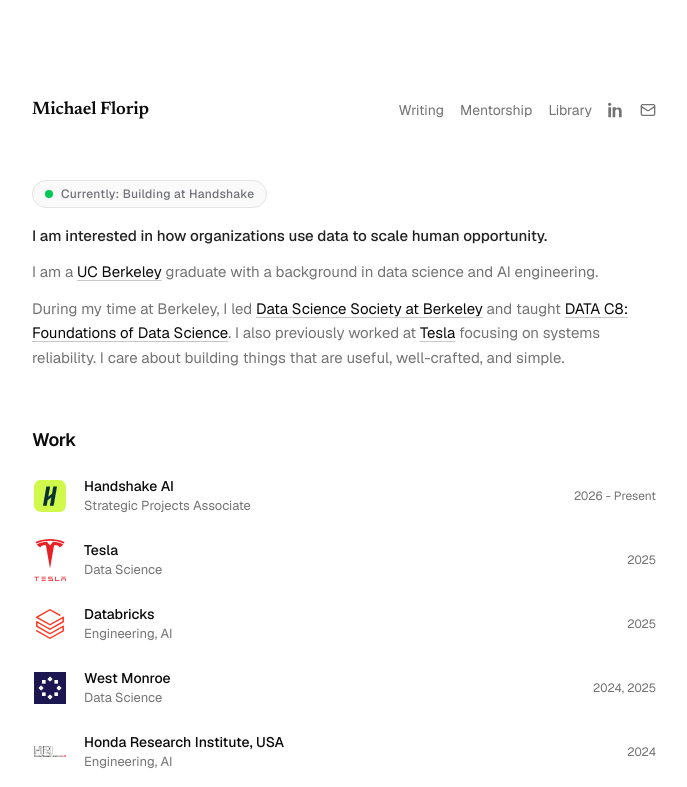
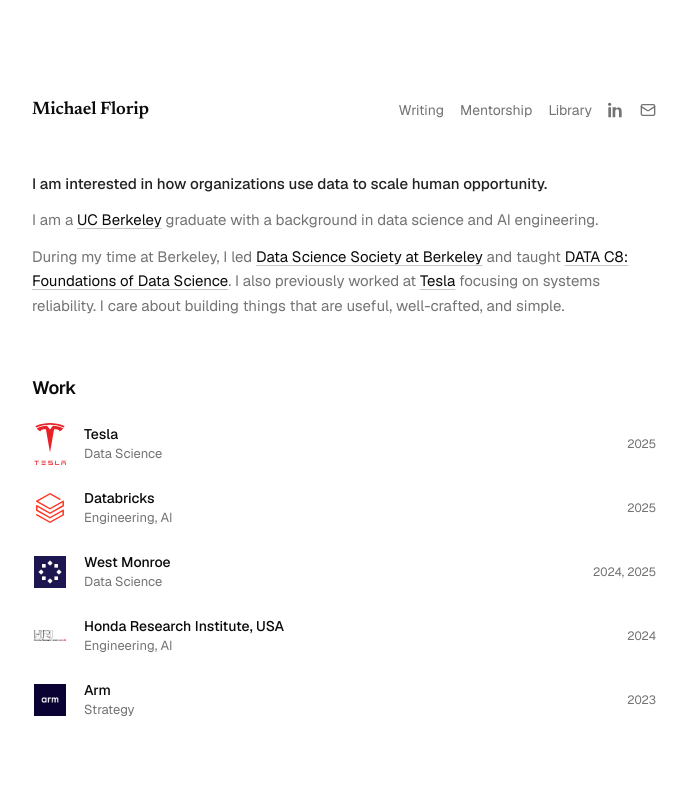
Before and after one commit to michaelflorip/michaelflorip.github.io, a Next.js app: page / in a window 1280 px wide. Shown: the top 787 px of the page, without its empty margins (296-983 px from the left). Built offline with nearby package versions, Linux system fonts and the light colour scheme.

Commit message:
remove other handshake occurrences

```diff
--- a/src/components/sections/hero.tsx
+++ b/src/components/sections/hero.tsx
@@ -15,6 +15,8 @@
   visible: { opacity: 1, y: 0, transition: { duration: 0.5, ease: "easeOut" as const } },
 };
 
+// Draft UI kept in-file (not rendered). Uncomment `<Status />` in `Hero` to bring it back.
+// eslint-disable-next-line @typescript-eslint/no-unused-vars
 function Status() {
   return (
     <div className="inline-flex items-center gap-2 rounded-full border border-zinc-200 bg-zinc-50 px-3 py-1">
@@ -32,12 +34,11 @@
 export function Hero() {
   return (
     <motion.section
-      className="space-y-4 pt-2"
+      className="space-y-4"
       variants={fadeUp}
       initial="hidden"
       animate="visible"
     >
-      <Status />
       <div className="space-y-3 text-[15px] leading-relaxed text-muted-foreground">
         <p className="font-medium text-foreground/90">
           I am interested in how organizations use data to scale human opportunity.
--- a/src/components/sections/work.tsx
+++ b/src/components/sections/work.tsx
@@ -10,6 +10,7 @@
   | { type: "multi"; company: string; roles: Role[]; logo: string; url: string };
 
 const WORK_HISTORY: WorkEntry[] = [
+  /*
   {
     type: "single",
     company: "Handshake AI",
@@ -18,6 +19,7 @@
     logo: "/logos/joinhandshake.svg",
     url: "https://joinhandshake.com/blog/our-team/introducing-handshake-ai/",
   },
+  */
   {
     type: "single",
     company: "Tesla",
```
